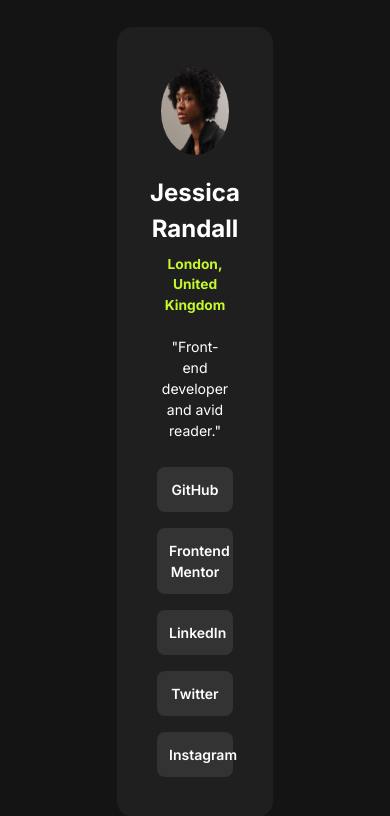
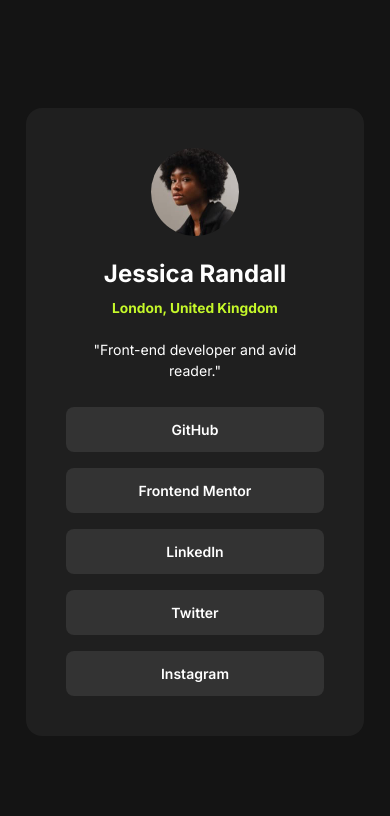
Before and after one commit to justPulfer/social-links-profile, a React (Create React App) app: page / in a window 390 px wide. Shown: the top 816 px of the page. Built offline with nearby package versions, Linux system fonts and the light colour scheme.

Commit message:
fixed mobile by removing static container width

```diff
--- a/src/index.css
+++ b/src/index.css
@@ -78,7 +78,6 @@ main {
 }
 
 .container {
-	width: 40%;
 	max-width: 385px;
 	margin: auto;
 	display: flex;
```
